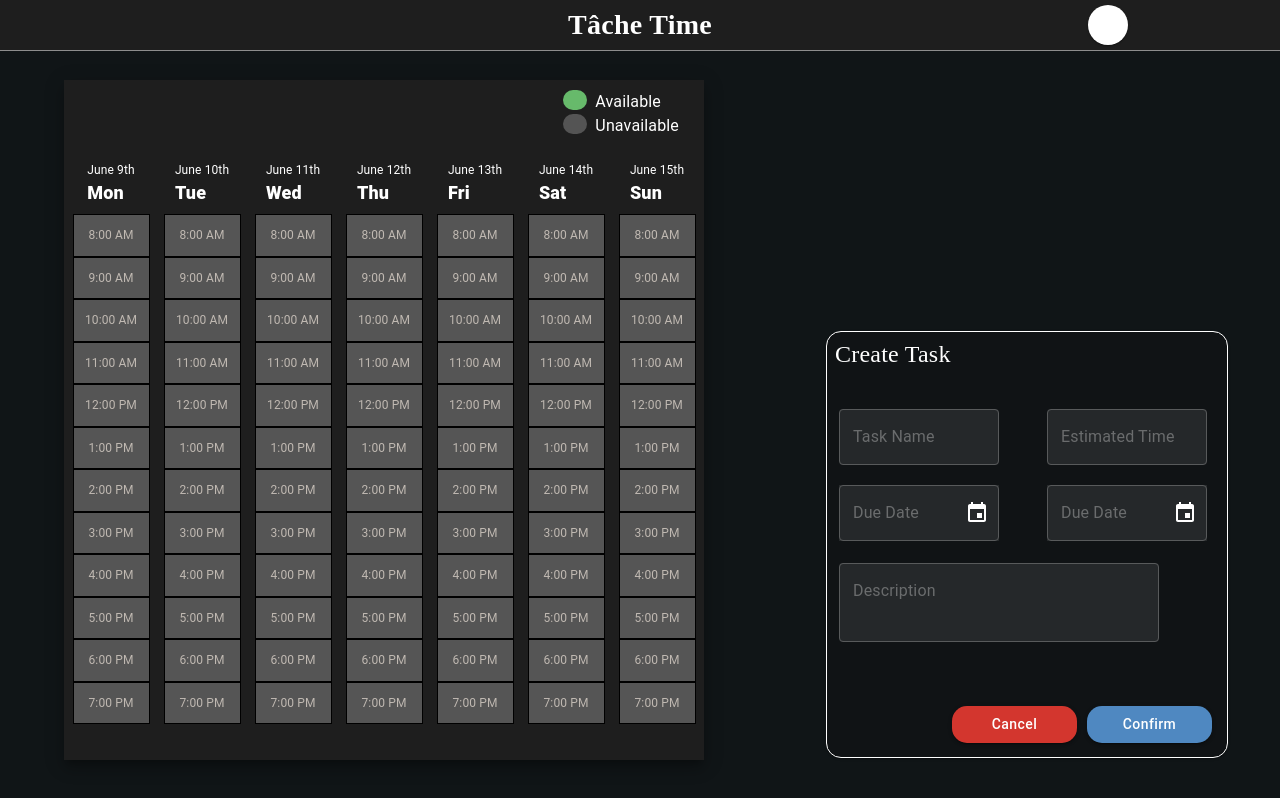
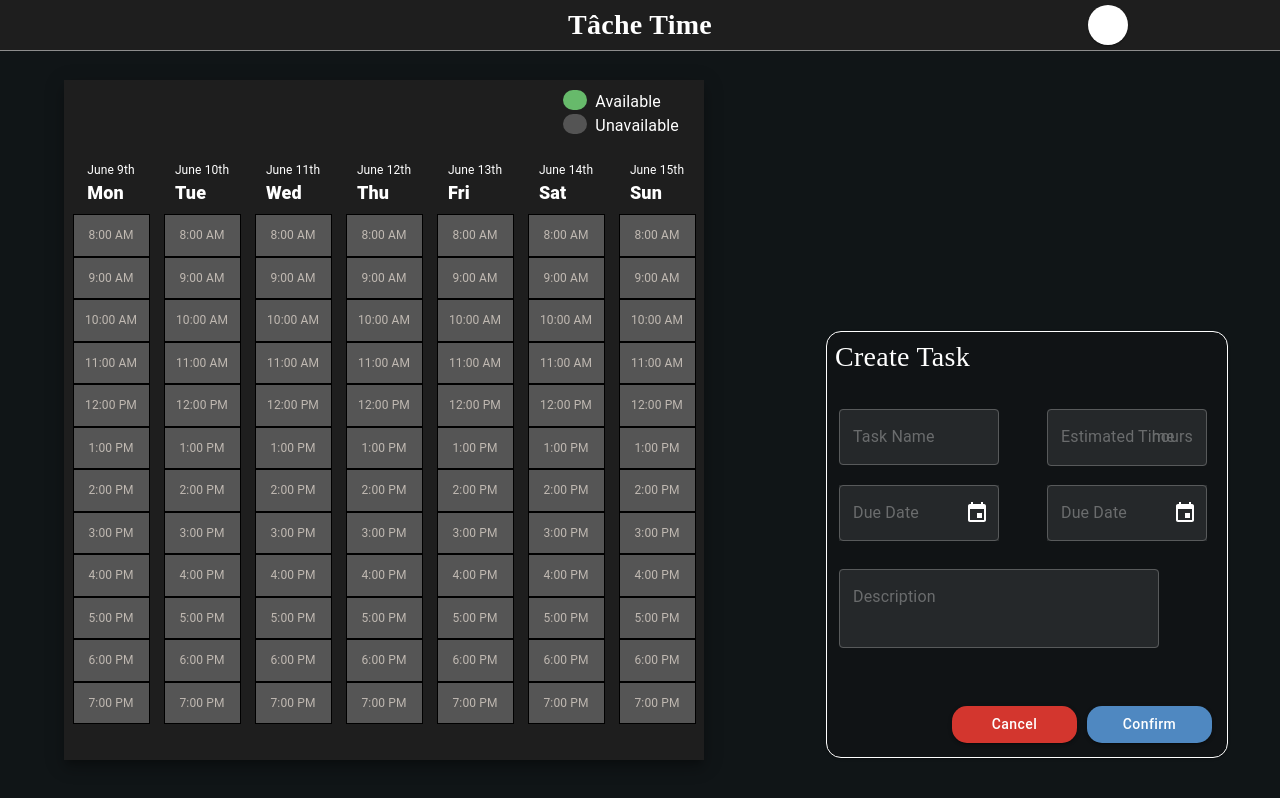
Before and after one commit to dev-pigeon/tache-time, a React (Vite) app in the folder client/: page / in a window 1280 px wide. Built offline with nearby package versions, Linux system fonts and the light colour scheme; some icons are missing.

Commit message:
added the cancel and confirm button

```diff
--- a/client/src/components/CustomTextField.tsx
+++ b/client/src/components/CustomTextField.tsx
@@ -5,6 +5,7 @@ interface CustomTextFieldProps {
   label: string;
   sxIn?: object;
   rows?: number;
+  adornment?: string;
   // onChange
   // value
 }
@@ -14,9 +15,26 @@ const CustomTextField = ({
   label,
   sxIn,
   rows,
+  adornment,
 }: CustomTextFieldProps) => {
   return (
     <TextField
+      slotProps={{
+        input: {
+          endAdornment: (
+            <InputAdornment
+              position="end"
+              sx={{
+                color: "#6a6c6d",
+
+                transition: "opacity 0.2s",
+              }}
+            >
+              <Typography>{adornment}</Typography>
+            </InputAdornment>
+          ),
+        },
+      }}
       minRows={rows}
       multiline
       sx={{
--- a/client/src/components/TaskOptions/AddTask.tsx
+++ b/client/src/components/TaskOptions/AddTask.tsx
@@ -12,7 +12,15 @@ const AddTask = () => {
           <Typography padding={0.5} id={"title-label"}>
             Create Task
           </Typography>
-          <IconButton id={"close-button"}>
+          <IconButton
+            sx={{
+              "& .MuiTouchRipple-root .MuiTouchRipple-rippleVisible": {
+                color: "#d3362e",
+                opacity: 0.5,
+              },
+            }}
+            id={"close-button"}
+          >
             <CloseIcon sx={{ fill: "white", fontSize: 30 }} />
           </IconButton>
         </Stack>
@@ -27,6 +35,7 @@ const AddTask = () => {
             widthIn={"40%"}
             label="Estimated Time"
             sxIn={{ left: "15%" }}
+            adornment="hours"
           />
         </Stack>
 
--- a/client/src/styles/AddTask.css
+++ b/client/src/styles/AddTask.css
@@ -26,7 +26,7 @@
 
 #title-label {
     color: var(--text-primary);
-    font-size: 24px;
+    font-size: 28px;
     font-family: 'Times New Roman', Times, serif;
 }
 
```
